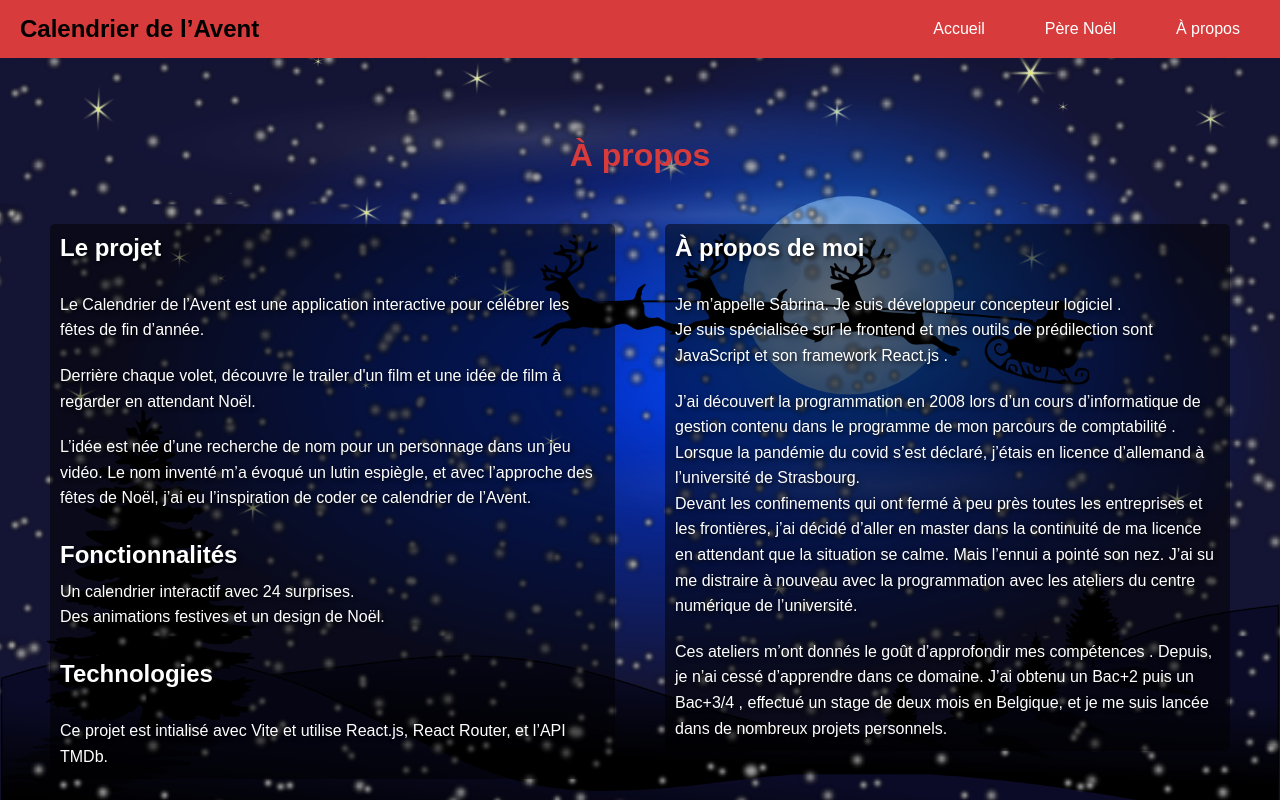
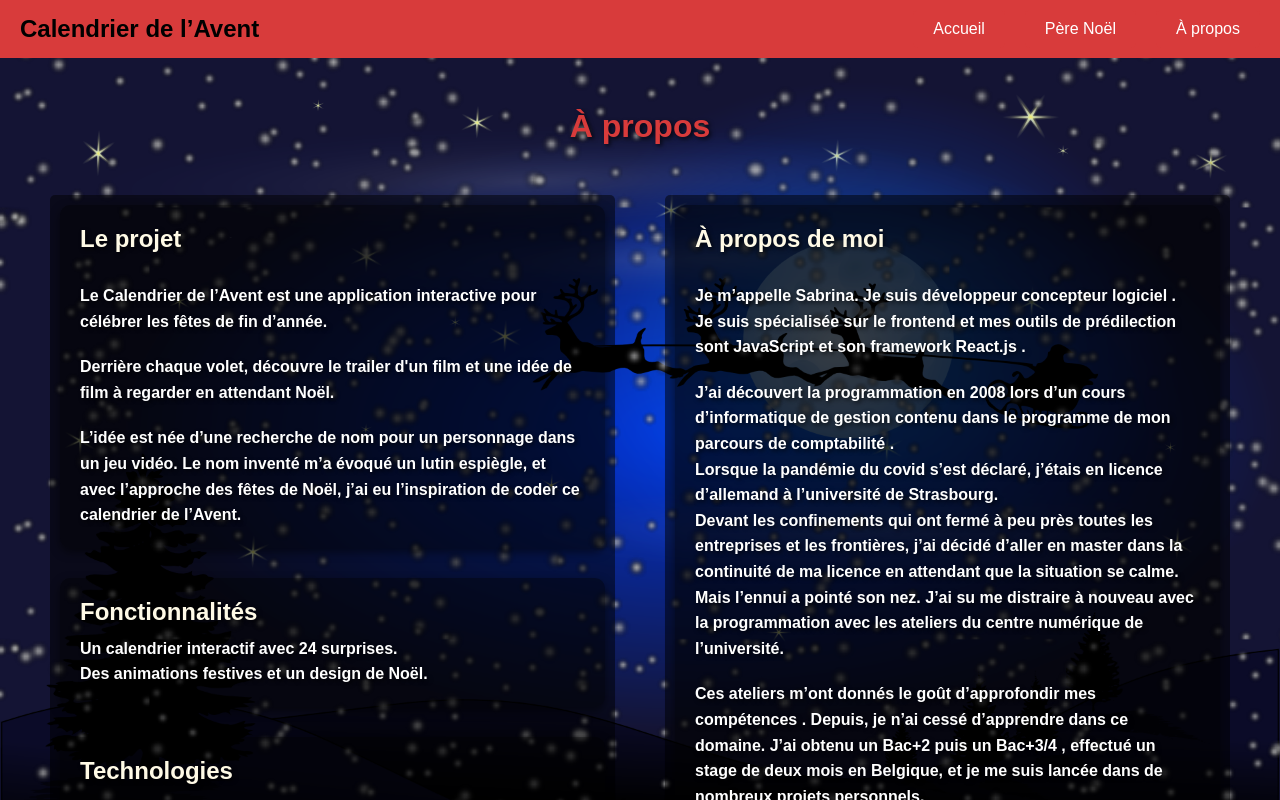
Before and after one commit to SabrinaMouginot/calendrier_avent, a React (Vite) app: page /About in a window 1280 px wide. Shown: the top 800 px of the page. Built offline with nearby package versions, Linux system fonts and the light colour scheme.

Commit message:
style page A propos

```diff
--- a/src/pages/About/About.css
+++ b/src/pages/About/About.css
@@ -7,6 +7,7 @@
 
 .main .title {
     margin-bottom: 50px;
+    text-shadow: 2px 2px 4px rgba(0, 0, 0, 0.7);
 }
 
 .snow,
@@ -17,7 +18,6 @@
 
 .about-page {
     overflow: hidden;
-    /* Empêche le débordement des flocons */
     z-index: 10;
 }
 
@@ -47,18 +47,31 @@
     gap: 20px;
 }
 
+.project,
+.features,
+.technologies,
+.about-me {
+  background-color: rgba(0, 0, 0, 0.4);
+  padding: 20px;
+  border-radius: 10px;
+  box-shadow: 0 4px 10px rgba(0, 0, 0, 0.5);
+}
+
+
 .about-container h2 {
     margin-bottom: 10px;
+    color: #fffae6;
 }
 
 .about-container p {
     line-height: 1.6;
+    color: #fff;
 }
 
 .about-container h2,
 .about-container p {
-    color: white;
     text-shadow: 2px 2px 4px rgba(0, 0, 0, 0.7);
+    font-weight: bold;
 }
 
 
```
